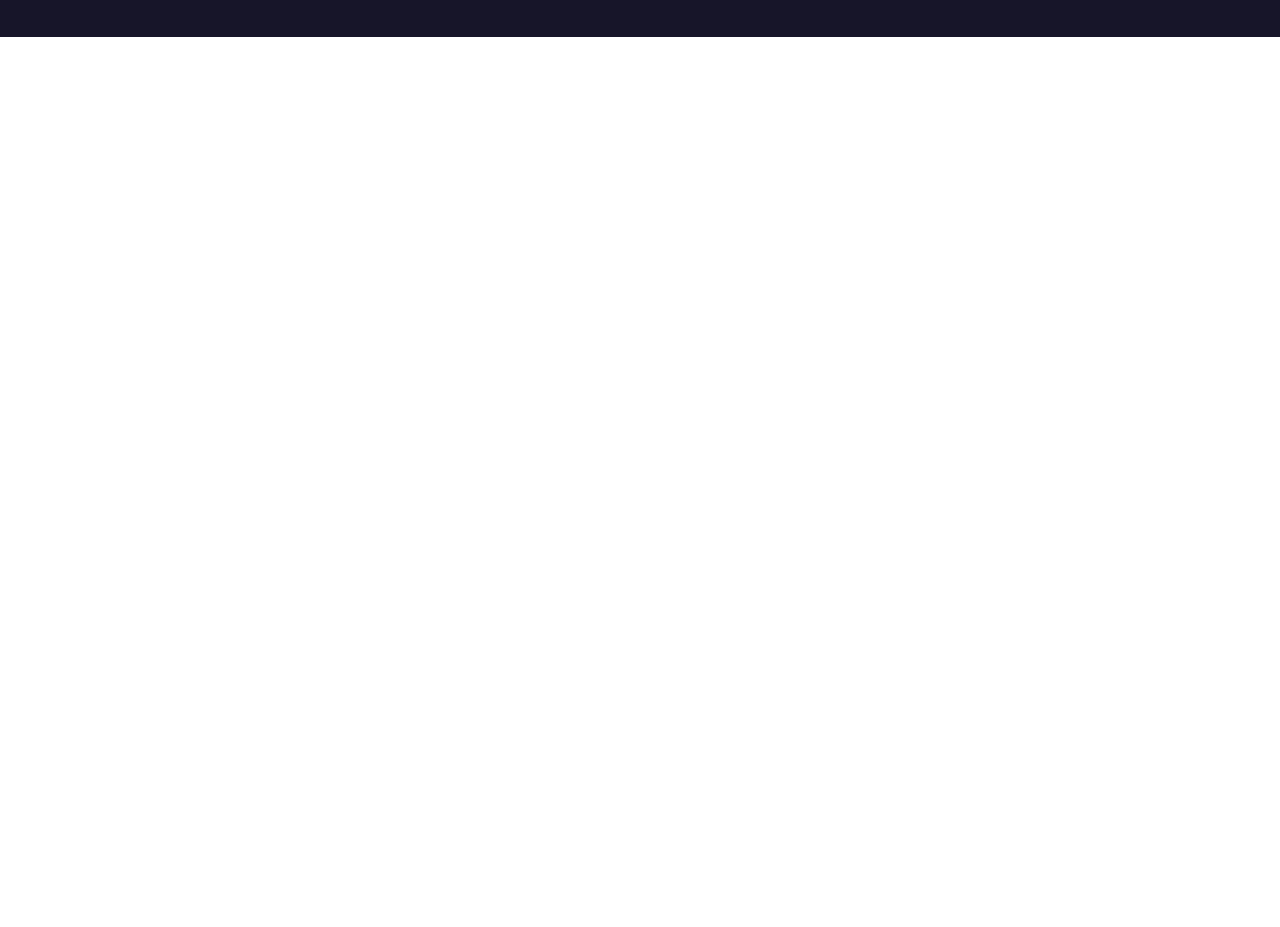
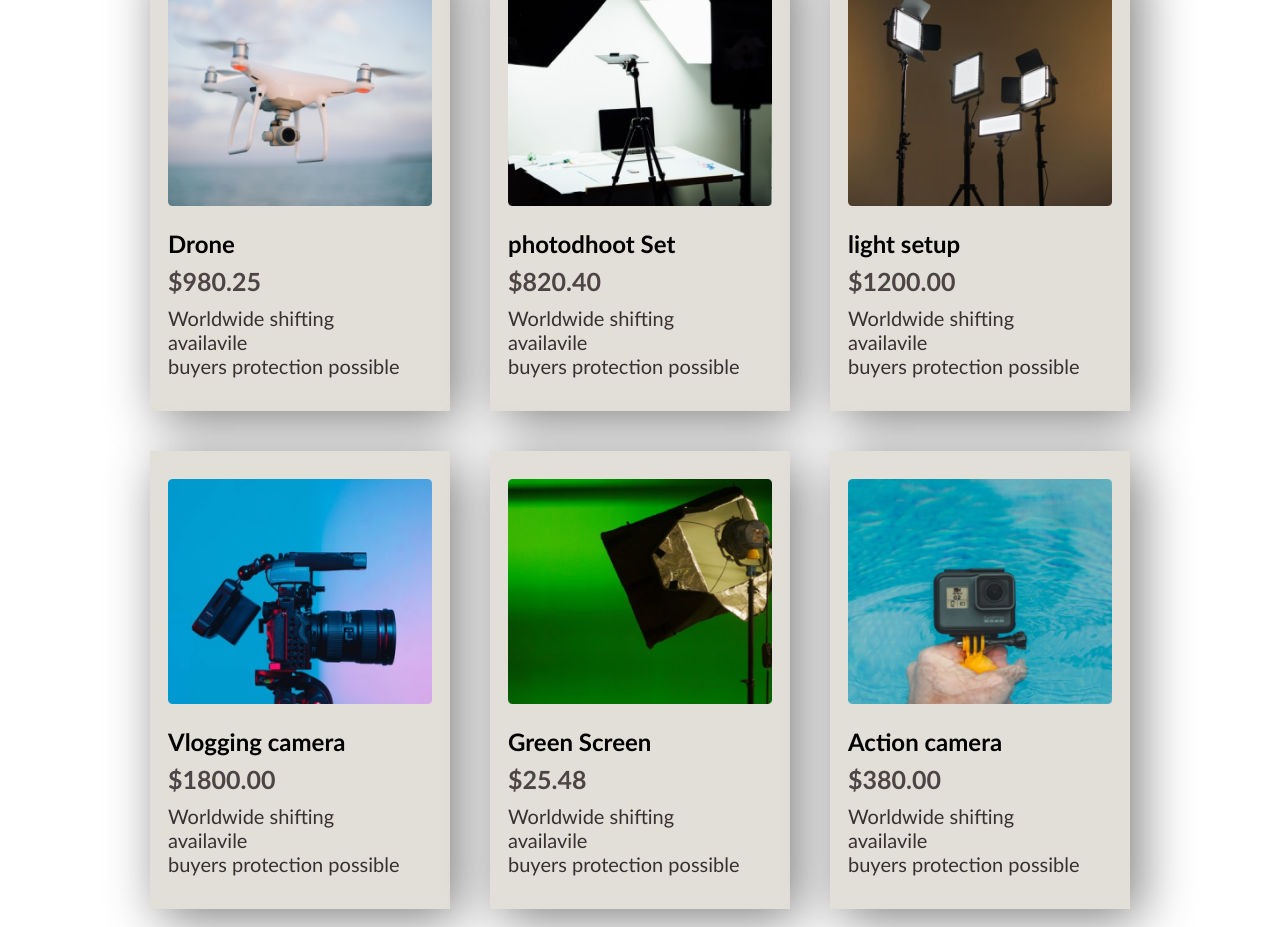
Before and after one commit to MuhiuddinSamim/influencer, a plain HTML site: page index.html in a window 1280 px wide. Shown: the part 1535-2462 px from the top of the page. Before the commit the page ends 1572 px from the top, so only its background shows below. Drawn offline with Linux system fonts and the light colour scheme.

Commit message:
new line added

```diff
--- a/index.html
+++ b/index.html
@@ -45,6 +45,93 @@
         <hr>
     </section>
     <!-- product list -->
+    <section class="product-list">
+        <div>
+            <h1 class="pro-title">Popular Product</h1>
+            <div class="products">
+                <div class="product">
+                    <img src="images/tripod.png" alt="" class="product-pic">
+                    <h2 class="product-title">Flex tripod</h2>
+                    <p class="price">$50.48</p>
+                    <div class="rating"></div>
+                    <p class="p-des">Worldwide shifting <br>availavile <br> buyers protection possible</p>
+                </div>
+
+                <div class="product">
+                    <img src="images/mic.png" alt="" class="product-pic">
+                    <h2 class="product-title"> Microphone</h2>
+                    <P class="price">$120.25</P>
+                    <div class="rating"></div>
+                    <p class="p-des">Worldwide shifting <br>availavile <br> buyers protection possible</p>
+                </div>
+
+                <div class="product">
+                    <img src="images/airpod.png" alt="" class="product-pic">
+                    <h2 class="product-title">
+                        Airpods
+                    </h2>
+                    <p class="price">$100.00</p>
+                    <div class="rating"></div>
+                    <p class="p-des">Worldwide shifting <br>availavile <br> buyers protection possible</p>
+                </div>
+                <div class="product">
+                    <img src="images/drone.png" alt="" class="product-pic">
+                    <h2 class="product-title">
+                        Drone
+                    </h2>
+                    <p class="price">$980.25</p>
+                    <div class="rating"></div>
+                    <p class="p-des">Worldwide shifting <br>availavile <br> buyers protection possible</p>
+                </div>
+                <div class="product">
+                    <img src="images/setup.png" alt="" class="product-pic">
+                    <h2 class="product-title">photodhoot Set</h2>
+                    <p class="price">$820.40</p>
+                    <div class="rating"></div>
+                    <p class="p-des">Worldwide shifting <br>availavile <br> buyers protection possible</p>
+                </div>
+                <div class="product">
+                    <img src="images/lights.png" alt="" class="product-pic">
+                    <h2 class="product-title">
+                        light setup
+                    </h2>
+                    <p class="price">$1200.00</p>
+                    <div class="rating"></div>
+                    <p class="p-des">Worldwide shifting <br>availavile <br> buyers protection possible</p>
+                </div>
+                <div class="product">
+                    <img src="images/camera.png" alt="" class="product-pic">
+                    <h2 class="product-title">
+                        Vlogging camera
+                    </h2>
+                    <p class="price">$1800.00</p>
+                    <div class="rating"></div>
+                    <p class="p-des">Worldwide shifting <br>availavile <br> buyers protection possible</p>
+                </div>
+                <div class="product">
+                    <img src="images/single-light.png" alt="" class="product-pic">
+                    <h2 class="product-title">
+                        Green Screen
+                    </h2>
+                    <P class="price">$25.48</P>
+                    <div class="rating"></div>
+                    <p class="p-des">Worldwide shifting <br>availavile <br> buyers protection possible</p>
+                </div>
+                <div class="product">
+                    <img src="images/action.png" alt="" class="product-pic">
+                    <h2 class="product-title">Action camera</h2>
+                    <p class="price">$380.00</p>
+                    <div class="rating"></div>
+                    <p class="p-des">Worldwide shifting <br>availavile <br> buyers protection possible</p>
+                </div>
+
+            </div>
+        </div>
+    </section>
+
+
+
+    <!-- feature product -->
     <section class="featured-products">
         <h2>See more</h2>
         <div class="features">
--- a/style.css
+++ b/style.css
@@ -2,6 +2,7 @@
     margin: 0;
     padding: 0;
     box-sizing: border-box;
+    font-family: 'Gill Sans', 'Gill Sans MT', Calibri, 'Trebuchet MS', sans-serif;
 }
 /* influencer */
 .influencer{
@@ -23,6 +24,7 @@
 .nav ul li{
     font-size: 25px;
     font-weight: 600;
+    font-family: system-ui, -apple-system, BlinkMacSystemFont, 'Segoe UI', Roboto, Oxygen, Ubuntu, Cantarell, 'Open Sans', 'Helvetica Neue', sans-serif;
    padding-left: 20px;
    list-style-type: none;
 
@@ -73,6 +75,77 @@
     list-style-type: none;
 }
 /* product lists */
+.product-list{
+    margin: 70px 150px;
+}
+
+.pro-title{
+    font-size: 36px;
+    font-weight: 700;
+    text-align: center;
+    margin: 60px auto;
+    font-family: system-ui, -apple-system, BlinkMacSystemFont, 'Segoe UI', Roboto, Oxygen, Ubuntu, Cantarell, 'Open Sans', 'Helvetica Neue', sans-serif;
+}
+
+.products{
+    display: grid;
+    grid-template-columns: repeat(3,1fr);
+    gap: 40px;
+    box-shadow: 10p;
+
+
+
+
+}
+.product{
+    background-color: rgb(226, 222, 216);
+    padding: 8px 18px;
+    box-shadow: 10px 10px 50px gray;
+}
+
+
+
+
+
+.product-pic{
+    width: 100%;
+    margin-top: 20px;
+    margin-bottom: 20px;
+
+
+}
+.price{
+    font-size: 25px;
+    font-weight: 800;
+    color: rgb(77, 69, 69);
+    margin-top: 8px;
+    margin-bottom:10px ;
+}
+.p-des{
+    font-size: 20px;
+    font-weight: 500;
+    color: rgb(55, 49, 49);
+    margin-bottom: 25px;
+}
+
+
+
+
+
+
+
+
+
+
+
+
+
+
+
+
+
+
+
 /* fuctseatured prod */
 .featured-products{
     margin: 50px 100px 100px 100px;
```
